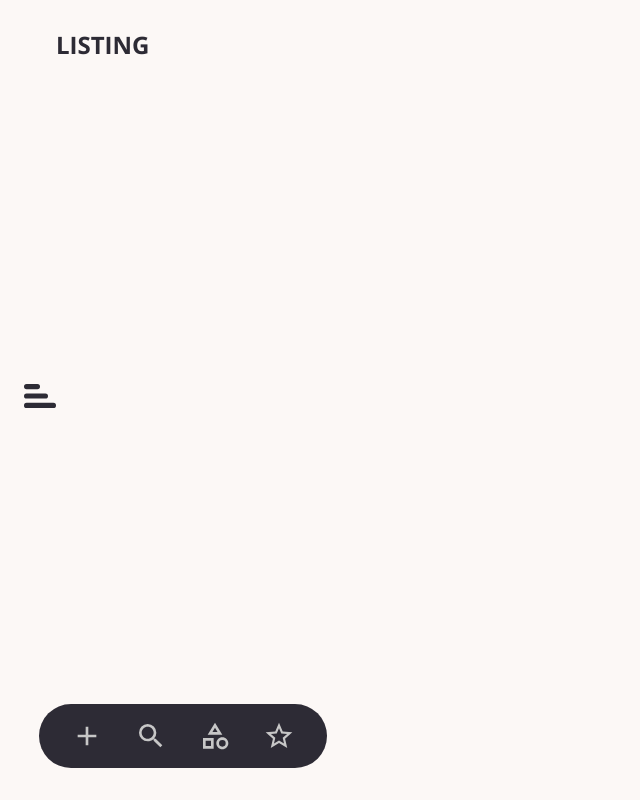
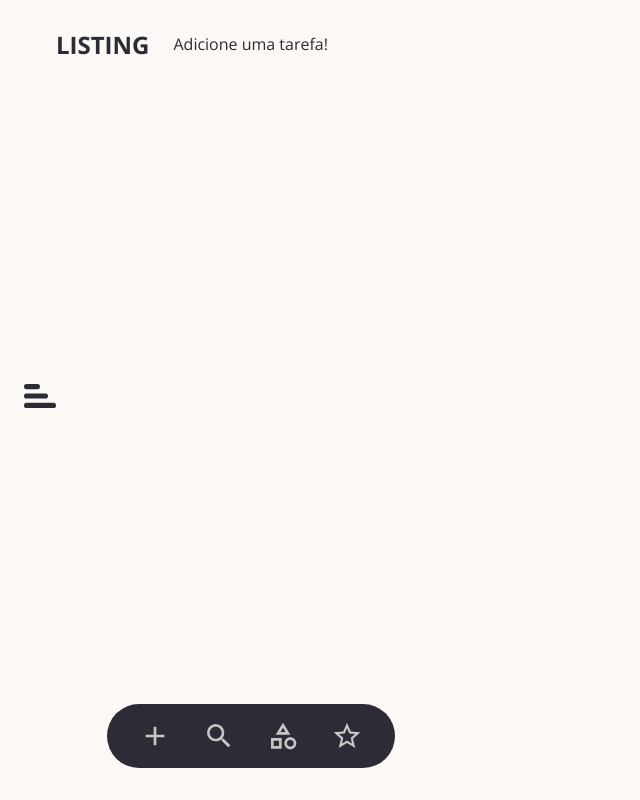
Before and after one commit to pedroviana71/taskManagerReact, a React (Create React App) app: page / in a window 1280 px wide. Shown: the whole page, without its empty margins (0-640 px from the left). Built offline with nearby package versions, Linux system fonts and the light colour scheme; no server answers; sample sign-in values are in the browser's storage.

Commit message:
moved divider to dustom folder and added alert

```diff
--- a/src/components/tasks/AllTasks/index.tsx
+++ b/src/components/tasks/AllTasks/index.tsx
@@ -18,7 +18,7 @@ import {
 } from "react-icons/md";
 import ClickOutside from "../../../utils/customHooks/useClickOutside";
 import { Task, Category } from "../../../app/api/tasksSlice";
-import Divider from "../../../utils/Divider";
+import Divider from "../../custom/Divider";
 
 interface Filtered {
   filtered: Task[] | undefined;
--- a/src/components/tasks/index.tsx
+++ b/src/components/tasks/index.tsx
@@ -114,7 +114,11 @@ const Tasks = () => {
           filteredTasks={filteredTasks}
         />
       ) : null}
-      <AllTasks filtered={tasks} />
+      {tasks && tasks.length > 0 ? (
+        <AllTasks filtered={tasks} />
+      ) : (
+        <p className={styles.alertAddTask}>Adicione uma tarefa!</p>
+      )}
       <div className={styles.bottomBar}>
         <MdAdd
           onClick={() => navigate("create-task")}
--- a/src/components/tasks/tasks.module.scss
+++ b/src/components/tasks/tasks.module.scss
@@ -18,4 +18,7 @@
     font-size: 32px;
     gap: 32px;
   }
+  .alertAddTask {
+    color: color.$black100;
+  }
 }
```
Also changed, not shown: src/components/custom/Divider/index.module.scss (renamed from src/utils/Divider/index.module.scss), src/components/custom/Divider/index.tsx (renamed from src/utils/Divider/index.tsx).
